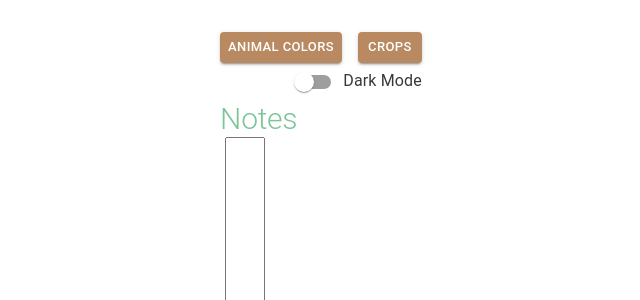
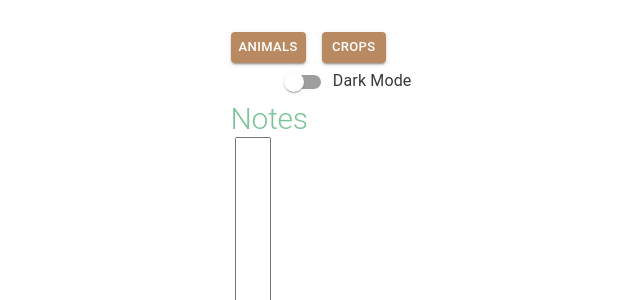
Before and after one commit to piratemermaid/roots-of-pacha-tracker, a React (Vite) app: page / in a window 1280 px wide. Shown: the top 300 px of the page, without its empty margins (319-959 px from the left). Built offline with nearby package versions, Linux system fonts and the light colour scheme.

Commit message:
Rename animal colors route

```diff
--- a/src/constants/routes.ts
+++ b/src/constants/routes.ts
@@ -1,9 +1,9 @@
 export const ROUTES: Record<string, string> = {
-  animalColors: 'animal_colors',
+  animalColors: 'animals',
   crops: 'crops',
 };
 
 export const ROUTE_LABELS: Record<string, string> = {
-  animalColors: 'Animal Colors',
+  animalColors: 'Animals',
   crops: 'Crops',
 };
```
